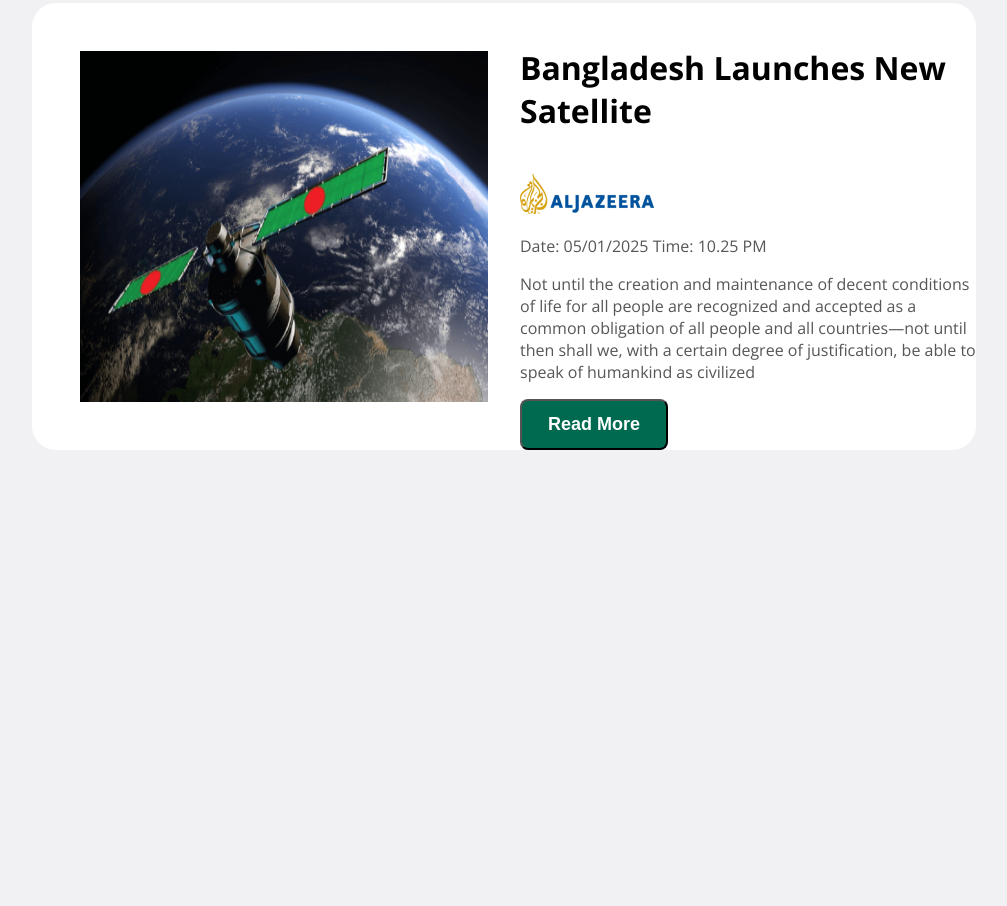
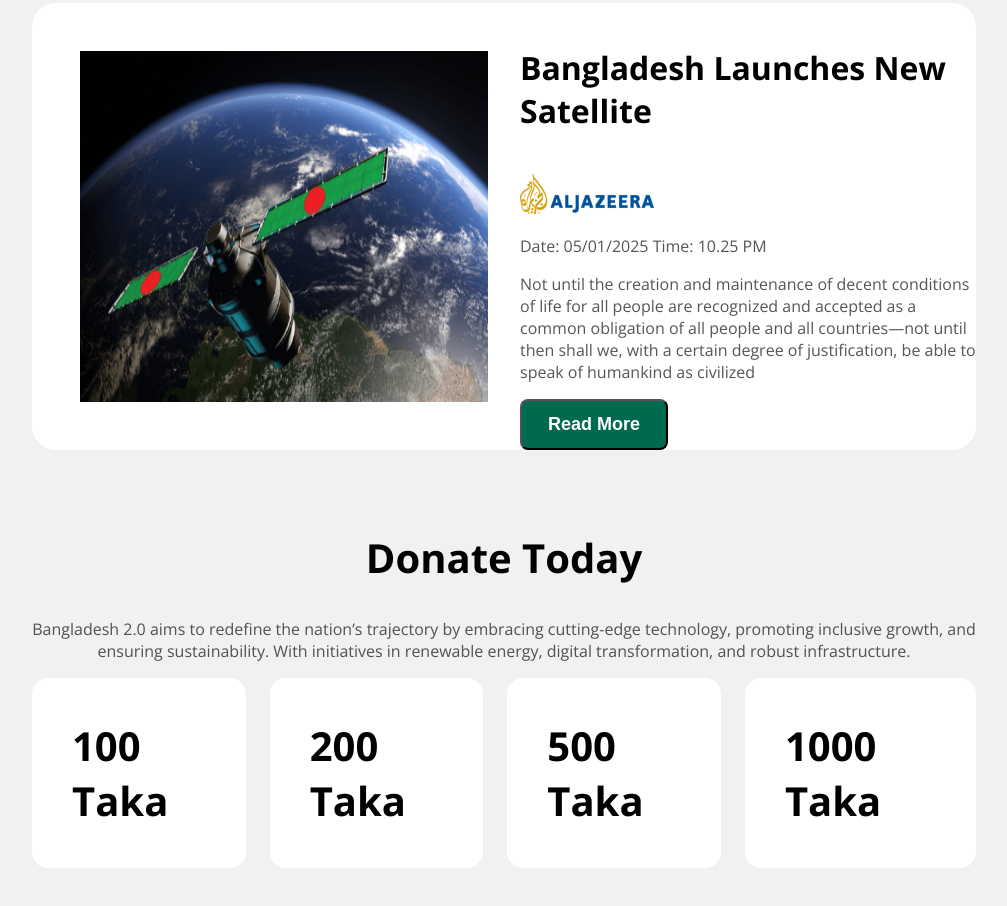
Before and after one commit to radin-111/assignment-01, a plain HTML site: page index.html in a window 1280 px wide. Shown: the part 3026-3932 px from the top of the page, without its empty margins (136-1143 px from the left). Before the commit the page ends 3556 px from the top, so only its background shows below. Drawn offline with nearby package versions, Linux system fonts and the light colour scheme.

Commit message:
Adding donate section

```diff
--- a/index.html
+++ b/index.html
@@ -107,6 +107,19 @@
                 </div>
             </div>
         </section>
+        <section class="donate padm">
+
+                <h1 class="donate-h">Donate Today</h1>
+                <p class="dondes">Bangladesh 2.0 aims to redefine the nation’s trajectory by embracing cutting-edge technology, promoting inclusive growth, and ensuring sustainability. With initiatives in renewable energy, digital transformation, and robust infrastructure.</p>
+
+            <div class="donac">
+                <div class="dtaka">100 Taka</div>
+                <div class="dtaka">200 Taka</div>
+                <div class="dtaka">500 Taka</div>
+                <div class="dtaka">1000 Taka</div>
+            </div>
+
+        </section>
     </main>
     <footer></footer>
 </body>
--- a/styles/style.css
+++ b/styles/style.css
@@ -175,3 +175,28 @@
     padding: 0;
 
 }
+.donac{
+    display: flex;
+    gap: 24px;
+    justify-content: center;
+}
+.dtaka{
+    font-weight: bold;
+    font-size: 40px;
+    background-color: #FFFFFF;
+    border-radius: 16px;
+    padding: 40px;
+
+}
+.dondes{
+    text-align: center;
+    color: rgba(14, 14, 14, 0.7);
+}
+.donate-h{
+    font-weight: bold;
+    font-size: 40px;
+    text-align: center;
+}
+.dtaka:hover{
+    background-color: #C6E4D6;
+}
```
